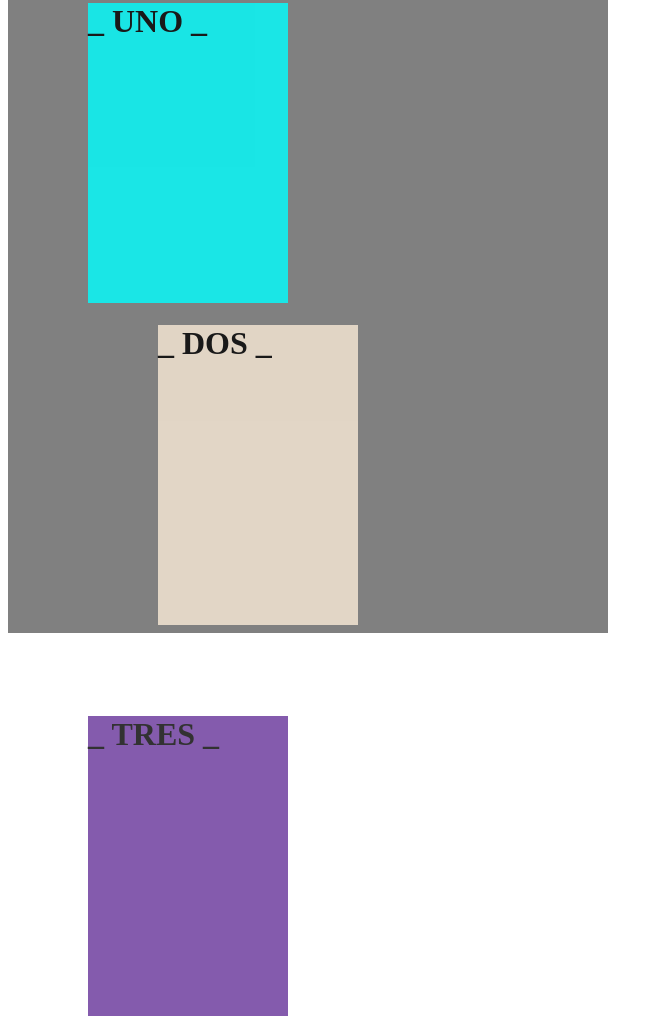
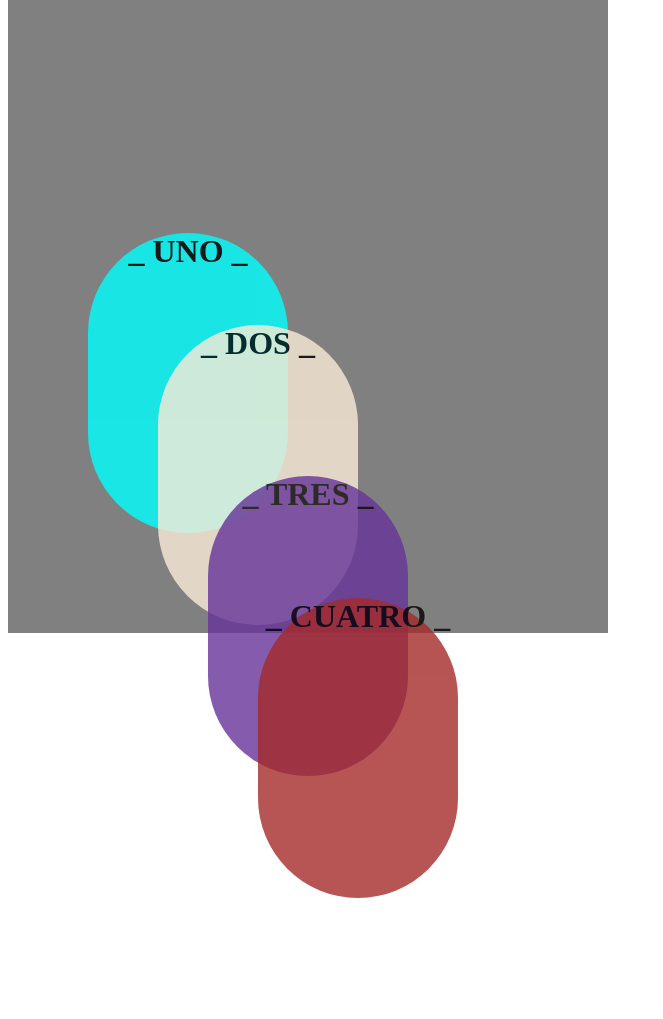
Before and after one commit to toninavhd/ETS, a plain HTML site: page html/zindex/zindex.html in a window 1280 px wide. Shown: the part 88-1107 px from the top of the page, without its empty margins (0-663 px from the left). After the commit the page ends 986 px from the top, so only its background shows below. Drawn offline with Linux system fonts and the light colour scheme.

Commit message:
ay tarea

```diff
--- a/html/zindex/zindex.html
+++ b/html/zindex/zindex.html
@@ -3,13 +3,14 @@
 <head>
     <title>Ejercicio ZIndex</title>
     <style type="text/css">
-
         .contenedor {
             width: 600px;
             height: 700px;
             background-color: gray;
         }
         .caja {
+            text-align: center;
+
             width: 200px;
             height: 300px;
             opacity: 0.8;
@@ -23,28 +24,36 @@
 
         .caja:nth-child(1) {
             background-color: aqua;
-            top: 70px;
+            top: 300px;
             left: 80px;
+            border-radius: 100px;
+            box-shadow: 10px;
+
         }
         .caja:nth-child(2) {
             background-color: antiquewhite;
             top: 70px;
             left: 150px;
+            border-radius: 100px;
         }
         .caja:nth-child(3) {
             background-color: rebeccapurple;
-            top: 140px;
-            left: 80px;
+            top: -100px;
+            left: 200px;
+            border-radius: 100px;
         }
         .caja:nth-child(4) {
+            text-align: center;
+            text-size-adjust: -100px;
             background-color: brown;
-            top: 140px;
-            left: 150px;
+            top: -300px;
+            left: 250px;
+            border-radius: 100px;
         }
 
         .caja:nth-child(2):hover ~ .caja:nth-child(3),
         .caja:nth-child(2):hover ~ .caja:nth-child(4) {
-            display: none;
+            display:grid;
         }
     </style>
 </head>
```
